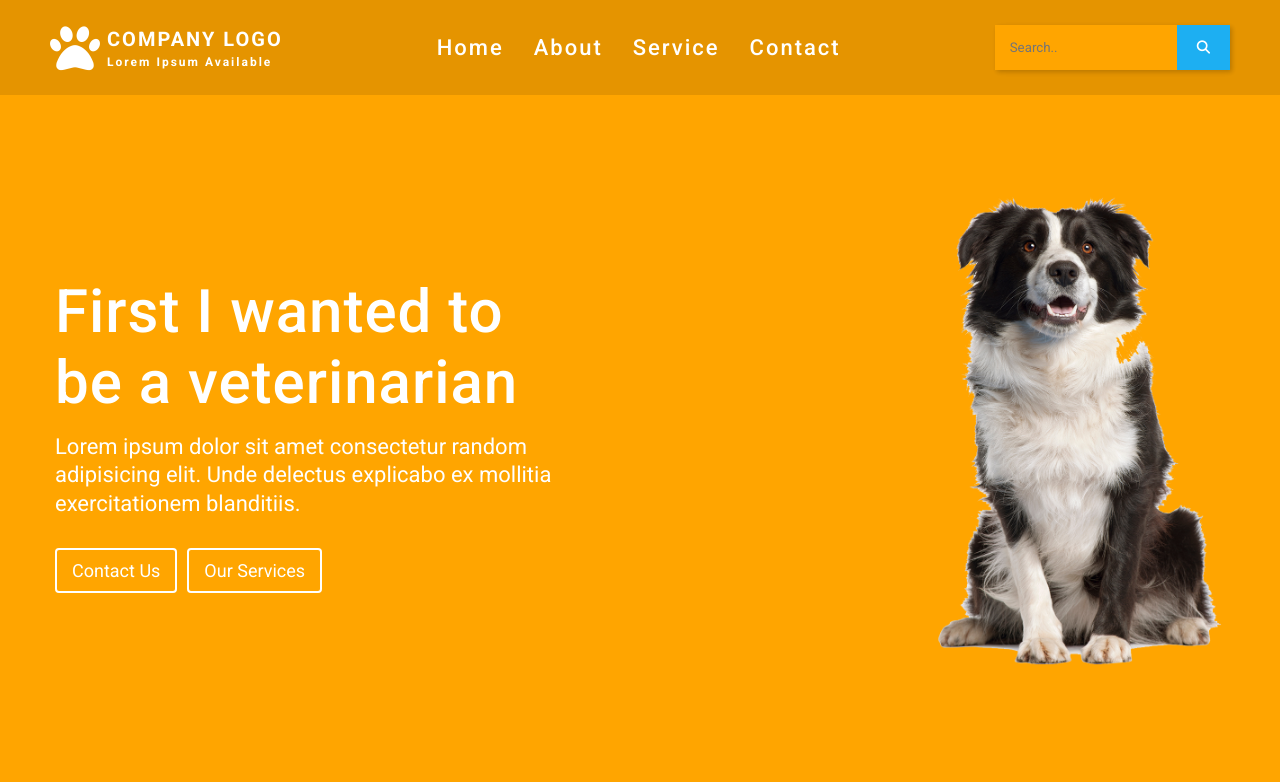
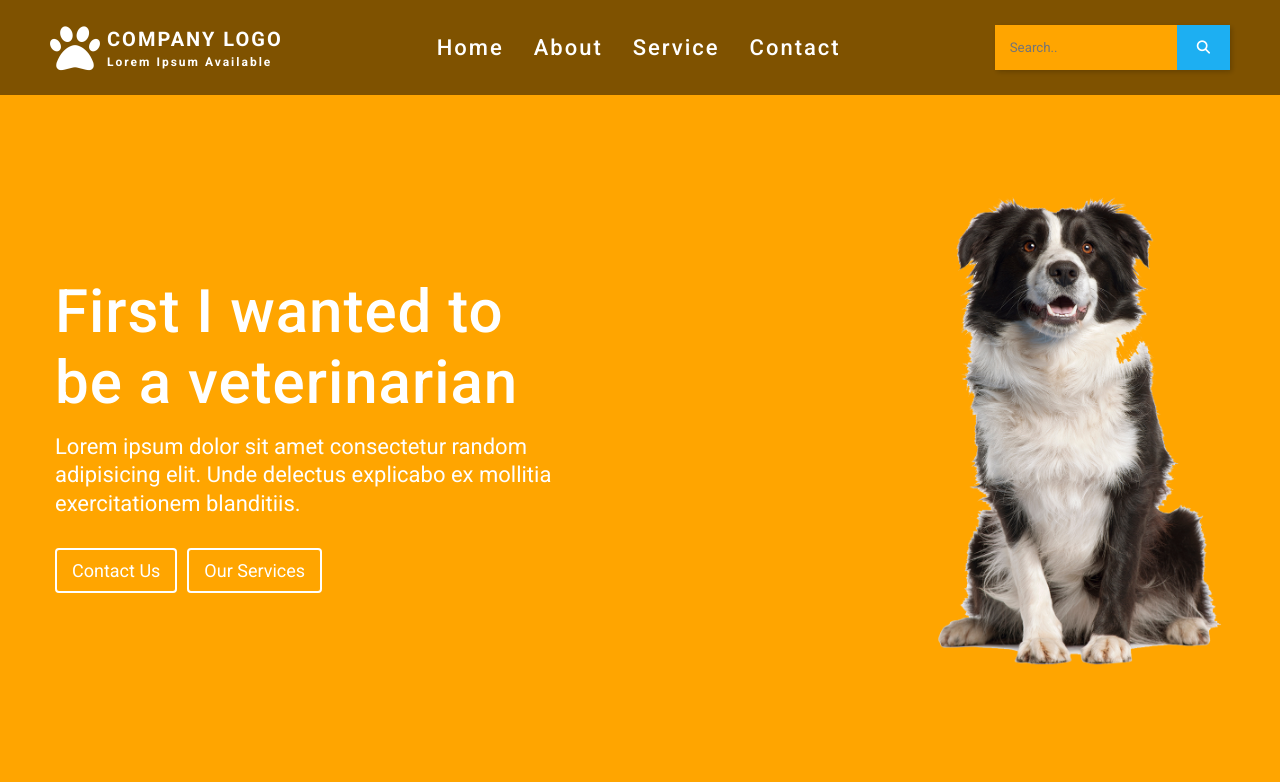
Before and after one commit to Vishuddhi-Jain/Pet-Clinic, a plain HTML site: page index.html in a window 1280 px wide. Shown: the top 782 px of the page. Drawn offline with Linux system fonts and the light colour scheme.

Commit message:
Update style.css

```diff
--- a/style.css
+++ b/style.css
@@ -14,7 +14,7 @@ nav
 {
     padding: 10px;
     width: 100%;
-    background-color: rgba(0, 0, 0, 0.1);
+    background-color: rgba(0, 0, 0, 0.5);
     position: fixed;
     top: 0;
     z-index: 2;
```
